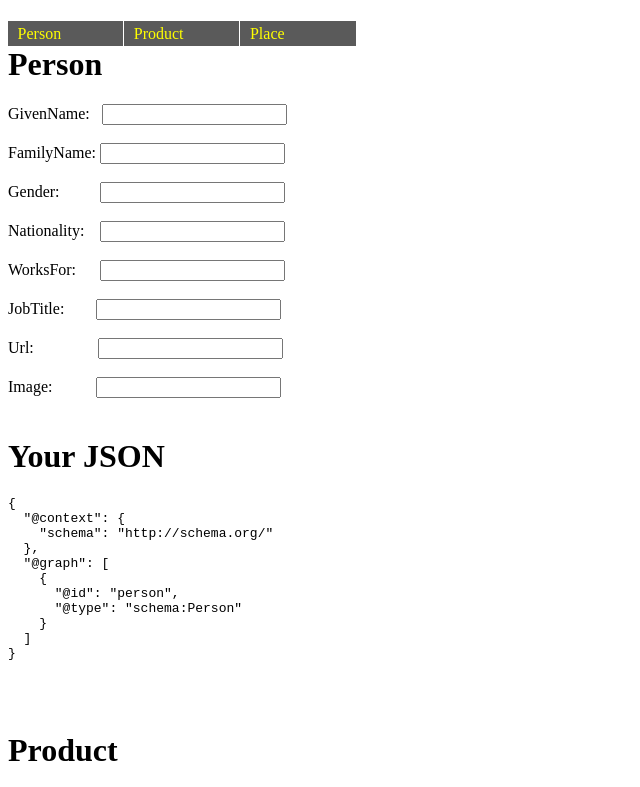
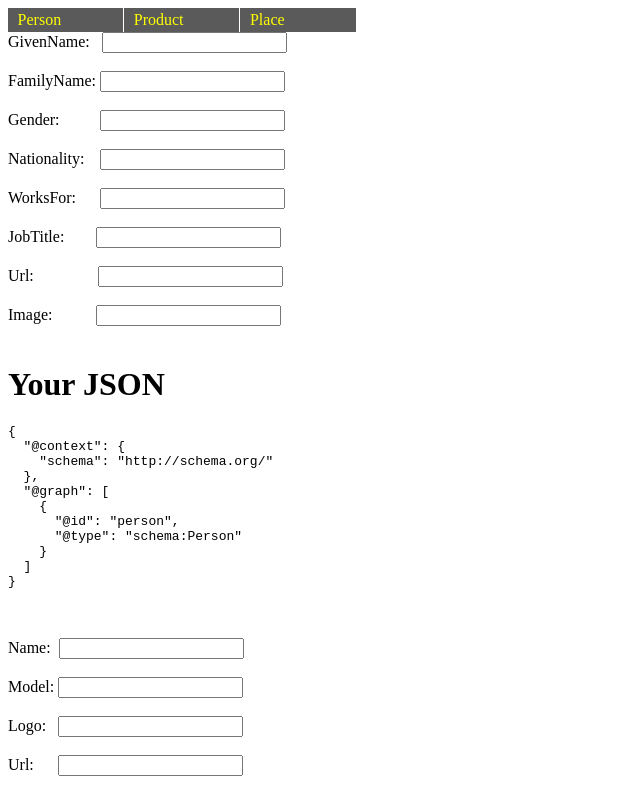
Before and after one commit to ibou02/jsonerator, a plain HTML site: page index.html in a window 1280 px wide. Shown: the top 787 px of the page, without its empty margins (0-640 px from the left). Drawn offline with nearby package versions, Linux system fonts and the light colour scheme.

Commit message:
Update index.html

```diff
--- a/index.html
+++ b/index.html
@@ -24,7 +24,7 @@
 </ul>
 
   <div  ng-controller="ctrl"  ng-show="jsonerator" >
-    <h1>Person</h1>
+
 	<form>GivenName: &nbsp;
         <input type="text" ng-model="person.givenName" ng-change='change()'/><br/>
 
@@ -58,7 +58,7 @@
 
 
 <div ng-controller="ctrl2"  ng-show="jsonerator2" >
- <h1>Product</h1>
+
       <form>
 	    Name:&nbsp;
         <input type="text" ng-model="product.name" ng-change='change()'/>
@@ -86,7 +86,7 @@
     </div><br/><br/>
 
 	<div ng-controller="ctrl3" ng-show="jsonerator3" >
-	 <h1>Place</h1>
+
         <form>
             Name:&nbsp;&nbsp;&nbsp;&nbsp;&nbsp;&nbsp;&nbsp;&nbsp;&nbsp;&nbsp;&nbsp;&nbsp;
             <input type="text" ng-model="place.name" ng-change='change()'/>
```
